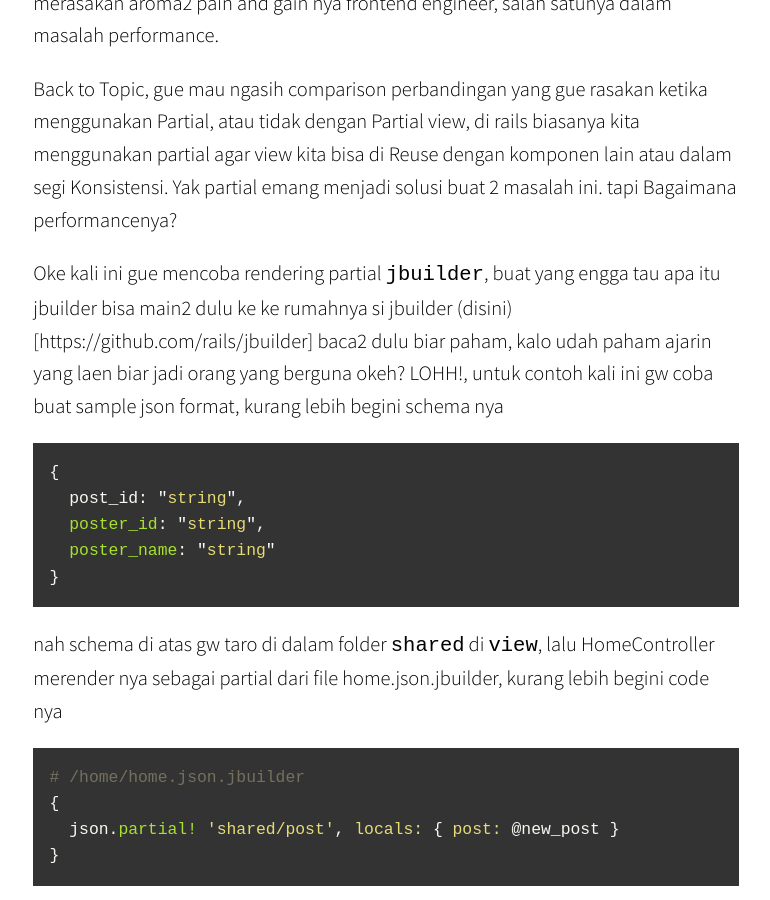
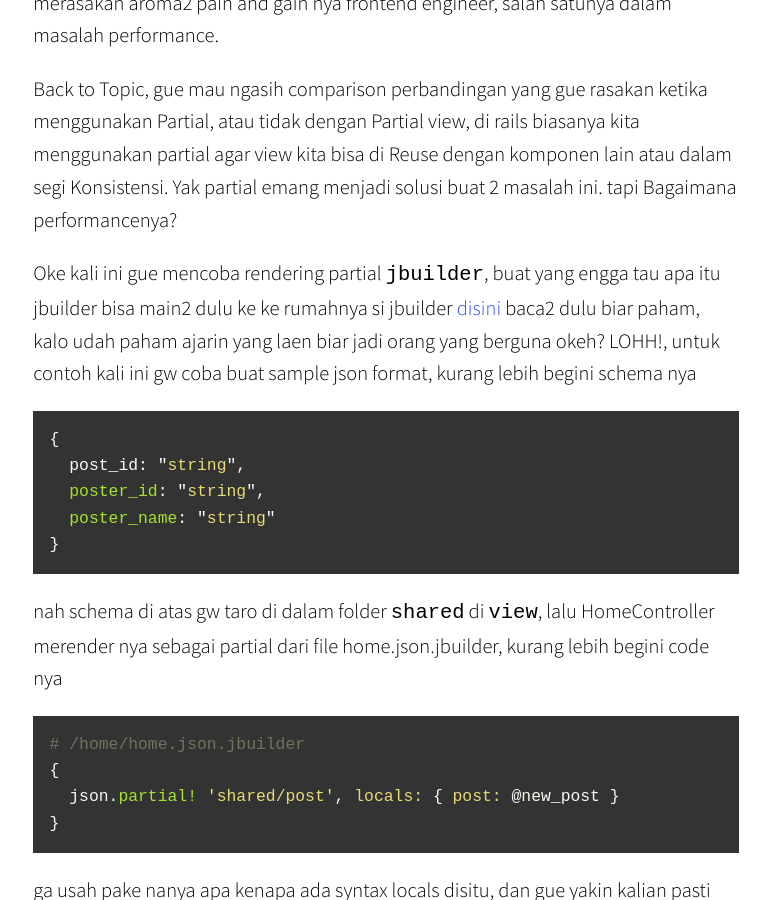
Before and after one commit to bowekr/bowekr.github.io, a Jekyll site: the page built from _posts/2016-03-17-partial-vs-non-partial.md, in a window 1280 px wide and 900 px high, scrolled down 667 px. Shown: the whole window, without its empty margins (254-1024 px from the left). Built offline with Jekyll 4.4.1, drawn with Linux system fonts in a browser that asks for light colours; some web fonts are replaced; Markdown is read by kramdown in place of the engine named in the settings; comment, search, counter and statistics services are not loaded.

Commit message:
fix linking

````diff
--- a/_posts/2016-03-17-partial-vs-non-partial.md
+++ b/_posts/2016-03-17-partial-vs-non-partial.md
@@ -16,7 +16,7 @@ Yak setelah task atau kerjaan gw sudah mencapai titik Frontend, disinilah gue ba
 
 Back to Topic, gue mau ngasih comparison perbandingan yang gue rasakan ketika menggunakan Partial, atau tidak dengan Partial view, di rails biasanya kita menggunakan partial agar view kita bisa di Reuse dengan komponen lain atau dalam segi Konsistensi. Yak partial emang menjadi solusi buat 2 masalah ini. tapi Bagaimana performancenya?
 
-Oke kali ini gue mencoba rendering partial `jbuilder`, buat yang engga tau apa itu jbuilder bisa main2 dulu ke ke rumahnya si jbuilder (disini)[https://github.com/rails/jbuilder] baca2 dulu biar paham, kalo udah paham ajarin yang laen biar jadi orang yang berguna okeh? LOHH!, untuk contoh kali ini gw coba buat sample json format, kurang lebih begini schema nya
+Oke kali ini gue mencoba rendering partial `jbuilder`, buat yang engga tau apa itu jbuilder bisa main2 dulu ke ke rumahnya si jbuilder [disini](https://github.com/rails/jbuilder) baca2 dulu biar paham, kalo udah paham ajarin yang laen biar jadi orang yang berguna okeh? LOHH!, untuk contoh kali ini gw coba buat sample json format, kurang lebih begini schema nya
 
 ```javascript
 {
````
